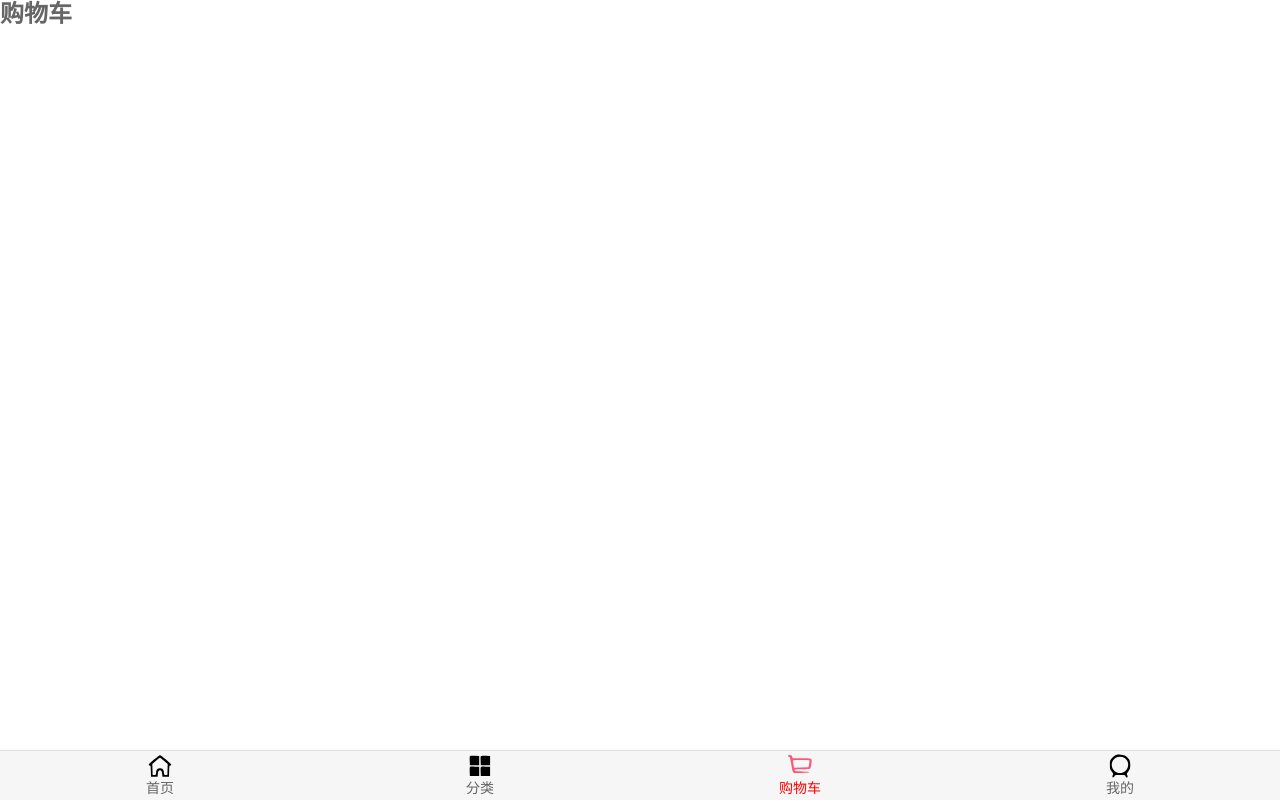
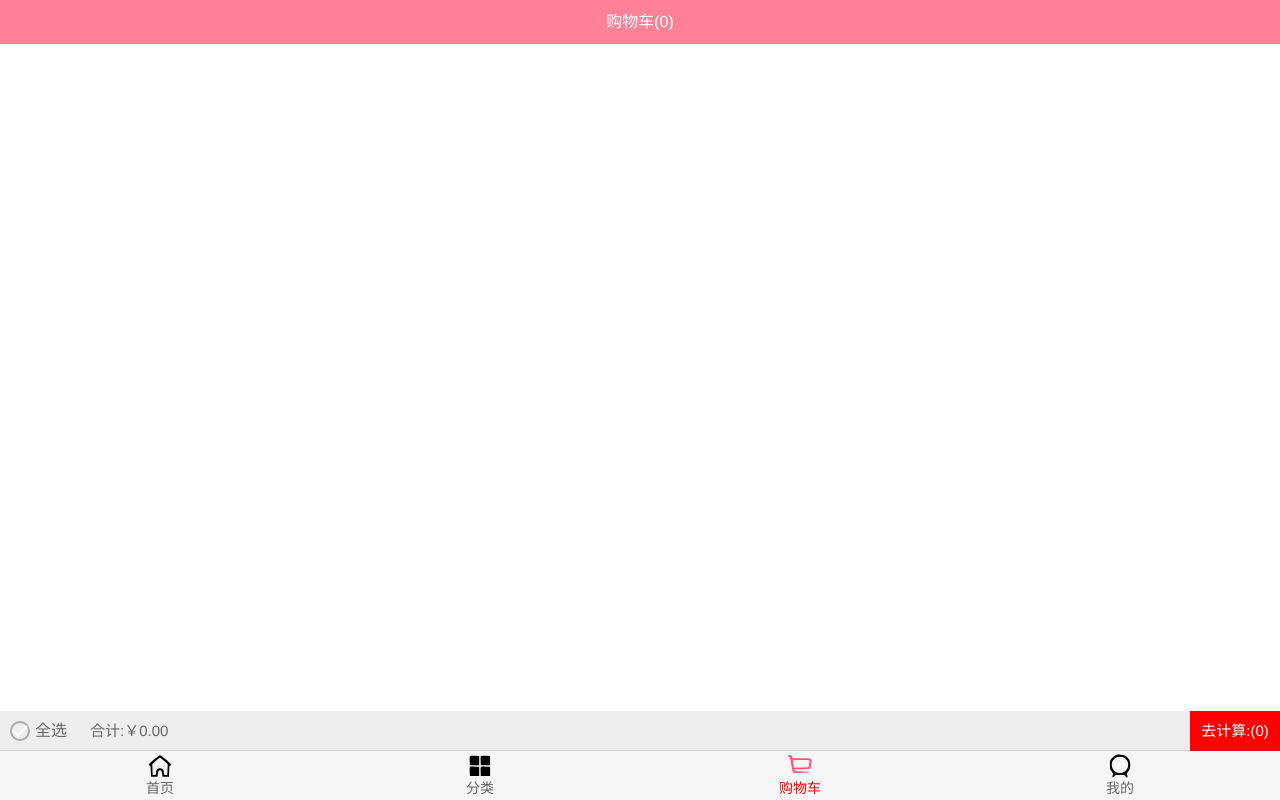
Before and after one commit to Xuqin11/supermall, a Vue app: page /cart in a window 1280 px wide. Built offline with nearby package versions, Linux system fonts and the light colour scheme.

Commit message:
购物车内容展示；添加按钮；全选按钮

```diff
--- /dev/null
+++ b/src/components/content/checkButton/CheckButton.vue
@@ -0,0 +1,29 @@
+<template>
+  <div class="check-button" :class="{active: isCheck}">
+    <img src="~assets/img/cart/tick.svg" alt="">
+  </div>
+</template>
+
+<script>
+export default {
+  name: 'CheckButton',
+  props: {
+    isCheck: {
+      type: Boolean,
+      default: true
+    }
+  }
+}
+</script>
+
+<style  scoped>
+.check-button {
+  border: 2px solid #aaa;
+  border-radius: 50%;
+}
+
+.active {
+  border: 2px solid var(--color-tint);
+  background-color: var(--color-tint);
+}
+</style>
--- /dev/null
+++ b/src/store/getters.js
@@ -0,0 +1,8 @@
+export default {
+  cartLength(state) {
+    return state.cartList.length
+  },
+  cartList(state) {
+    return state.cartList
+  }
+}
--- a/src/store/index.js
+++ b/src/store/index.js
@@ -3,6 +3,7 @@
 
 import mutations from './mutations'
 import actions from './actions'
+import getters from './getters'
 
 // 1. 安装插件
 Vue.use(Vuex)
@@ -13,7 +14,8 @@
     cartList: []
   },
   mutations,
-  actions
+  actions,
+  getters
 })
 
 // 3. 挂载Vue实例
--- a/src/store/mutations.js
+++ b/src/store/mutations.js
@@ -10,6 +10,7 @@
     payload.count++
   },
   [ADD_TO_CART](state, payload) {
+    payload.check = true
     state.cartList.push(payload)
   }
 }
--- a/src/views/cart/Cart.vue
+++ b/src/views/cart/Cart.vue
@@ -1,13 +1,48 @@
 <template>
-  <h2>购物车</h2>
+  <div class="cart">
+    <nav-bar class="nav-bar">
+      <div slot="center">购物车({{length}})</div>
+    </nav-bar>
+
+    <!-- 商品列表 -->
+    <cart-list></cart-list>
+
+    <!-- 底部汇总 -->
+    <cart-bottom-bar></cart-bottom-bar>
+  </div>
 </template>
 
 <script>
+import NavBar from 'components/common/navbar/NavBar'
+import CartList from './childComps/CartList'
+import CartBottomBar from './childComps/CartBottomBar'
+
+import {mapGetters} from 'vuex'
+
   export default {
-    name: "Cart"
+    name: "Cart",
+    components: {
+      NavBar,
+      CartList,
+      CartBottomBar
+    },
+    computed: {
+      // 两种语法
+      // ...mapGetters(['cartLength', 'cartList'])
+      ...mapGetters({
+        length: 'cartLength'
+      })
+    }
   }
 </script>
 
 <style scoped>
+.cart {
+  height: 100vh;
+}
 
+.nav-bar {
+  color: #fff;
+  background-color: var(--color-tint);
+}
 </style>
--- /dev/null
+++ b/src/views/cart/childComps/CartBottomBar.vue
@@ -0,0 +1,103 @@
+<template>
+  <div class="bottom-bar">
+    <div class="check-content">
+      <check-button class="check-button"
+                    :is-check="isSelectAll"
+                    @click.native="checkClick"></check-button>
+      <span>全选</span>
+    </div>
+    <div class="price">
+      合计:{{totalPrice}}
+    </div>
+    <div class="calculate">
+      去计算:({{checkLength}})
+    </div>
+  </div>
+</template>
+
+<script>
+import CheckButton from 'components/content/checkButton/CheckButton'
+
+export default {
+  name: 'CartBottomBar',
+  components: {
+    CheckButton
+  },
+  computed: {
+    totalPrice() {
+      return '￥' + this.$store.state.cartList.filter(item => {
+        return item.check
+      }).reduce((preValue, item) => {
+        return preValue + item.price * item.count
+      }, 0).toFixed(2)
+    },
+    checkLength() {
+      return this.$store.state.cartList.filter(item => item.check).length
+    },
+    isSelectAll() {
+      if(this.$store.state.cartList.length === 0) return false
+
+      // 1.第一种方法：filter
+      // return !(this.$store.state.cartList.filter(item => !item.check).length)
+
+      // 2.第二种方法
+      return !this.$store.state.cartList.find(item => !item.check)
+
+      // 3.第三种方法：for循环遍历
+      // for(let item of this.$store.state.cartList) {
+      //   if(!item.check) {
+      //     return false
+      //   }
+      // }
+      // return true
+    }
+  },
+  methods: {
+    checkClick() {
+      if(this.isSelectAll) {
+        this.$store.state.cartList.forEach(item => item.check = false)
+      } else {
+        this.$store.state.cartList.forEach(item => item.check = true)
+      }
+    }
+  }
+}
+</script>
+
+<style  scoped>
+.bottom-bar {
+  position: relative;
+  display: flex;
+  height: 40px;
+  line-height: 40px;
+  background-color: #eee;
+}
+
+.check-content {
+  display: flex;
+  width: 60px;
+  align-items: center;
+  margin-left: 10px;
+}
+
+.check-button {
+  width: 20px;
+  height: 20px;
+  margin-right: 5px;
+  line-height: 20px;
+}
+
+.price {
+  flex: 1;
+  margin-left: 20px;
+  font-size: 15px;
+}
+
+.calculate {
+  width: 90px;
+  font-size: 15px;
+  color: #fff;
+  text-align: center;
+  background-color: red;
+}
+</style>
--- /dev/null
+++ b/src/views/cart/childComps/CartList.vue
@@ -0,0 +1,43 @@
+<template>
+  <div class="cart-list">
+    <scroll class="content" ref="scroll">
+      <cart-list-item v-for="(item, index) in cartList"
+                      :key="index"
+                      :product="item">
+      </cart-list-item>
+    </scroll>
+  </div>
+</template>
+
+<script>
+import CartListItem from './CartListItem'
+
+import Scroll from 'components/common/scroll/Scroll'
+
+import { mapGetters } from 'vuex'
+
+export default {
+  name: 'CartList',
+  components: {
+    CartListItem,
+    Scroll
+  },
+  computed: {
+    ...mapGetters(['cartList'])
+  },
+  activated() {
+    this.$refs.scroll.refresh()
+  }
+}
+</script>
+
+<style  scoped>
+.cart-list {
+  height: calc(100% - 44px - 49px - 40px);
+}
+
+.content {
+  height: 100%;
+  overflow: hidden;
+}
+</style>
--- /dev/null
+++ b/src/views/cart/childComps/CartListItem.vue
@@ -0,0 +1,104 @@
+<template>
+  <div id="shop-item">
+    <div class="item-selector">
+      <CheckButton :is-check="product.check" @click.native="checkClick"></CheckButton>
+    </div>
+    <div class="item-img">
+      <img :src="product.imgUrl" alt="商品图片">
+    </div>
+    <div class="item-info">
+      <div class="item-title">{{product.title}}</div>
+      <div class="item-desc">{{product.desc}}</div>
+      <div class="info-bottom">
+        <div class="item-price left">¥{{product.price}}</div>
+        <div class="item-count right">x{{product.count}}</div>
+      </div>
+    </div>
+  </div>
+</template>
+
+<script>
+import CheckButton from 'components/content/checkButton/CheckButton'
+
+export default {
+  name: 'CartListItem',
+  components: {
+    CheckButton
+  },
+  props: {
+    product: {
+      type: Object,
+      default() {
+        return {}
+      }
+    }
+  },
+  methods: {
+    checkClick() {
+      // console.log('11');
+      this.product.check = !this.product.check
+    }
+  }
+}
+</script>
+
+<style  scoped>
+  #shop-item {
+    width: 100%;
+    display: flex;
+    font-size: 0;
+    padding: 5px;
+    border-bottom: 1px solid #ccc;
+  }
+
+  .item-selector {
+    width: 20px;
+    display: flex;
+    justify-content: center;
+    align-items: center;
+  }
+
+  .item-title, .item-desc {
+    overflow: hidden;
+    white-space: nowrap;
+    text-overflow: ellipsis;
+  }
+
+  .item-img {
+    padding: 5px;
+    /*border: 1px solid #ccc;*/
+  }
+
+  .item-img img {
+    width: 80px;
+    height: 100px;
+    display: block;
+    border-radius: 5px;
+  }
+
+  .item-info {
+    font-size: 17px;
+    color: #333;
+    padding: 5px 10px;
+    position: relative;
+    overflow: hidden;
+  }
+
+  .item-info .item-desc {
+    font-size: 14px;
+    color: #666;
+    margin-top: 15px;
+  }
+
+  .info-bottom {
+    margin-top: 10px;
+    position: absolute;
+    bottom: 10px;
+    left: 10px;
+    right: 10px;
+  }
+
+  .info-bottom .item-price {
+    color: orangered;
+  }
+</style>
```
